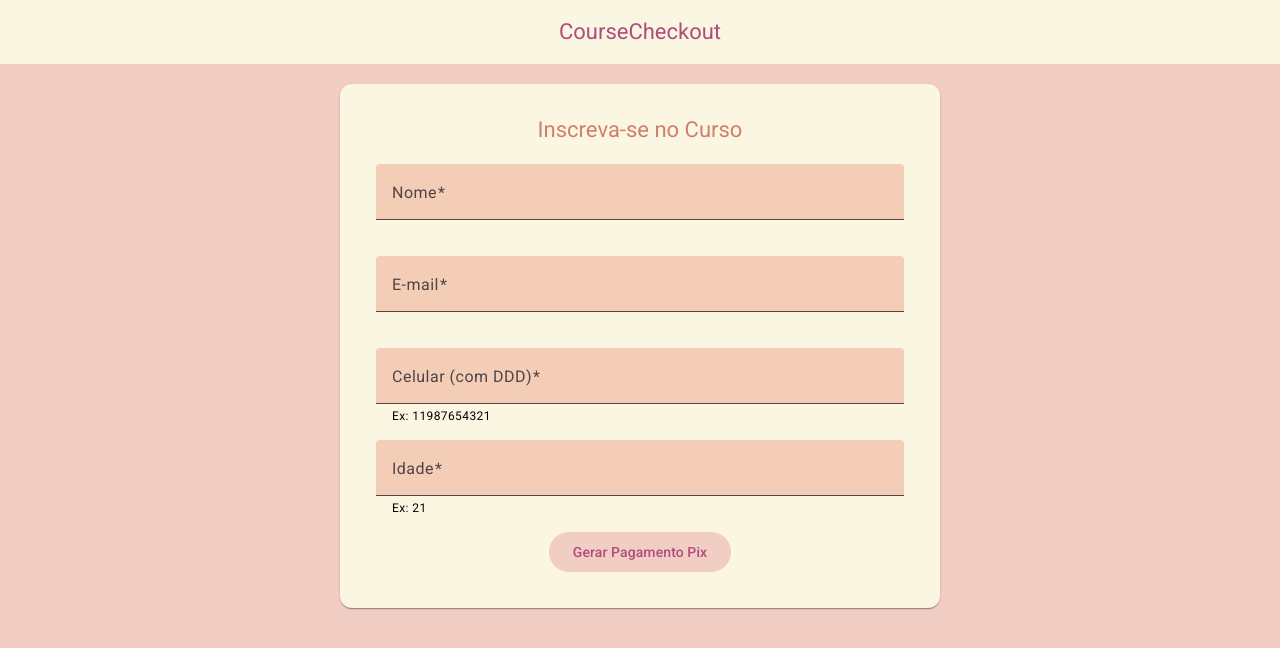
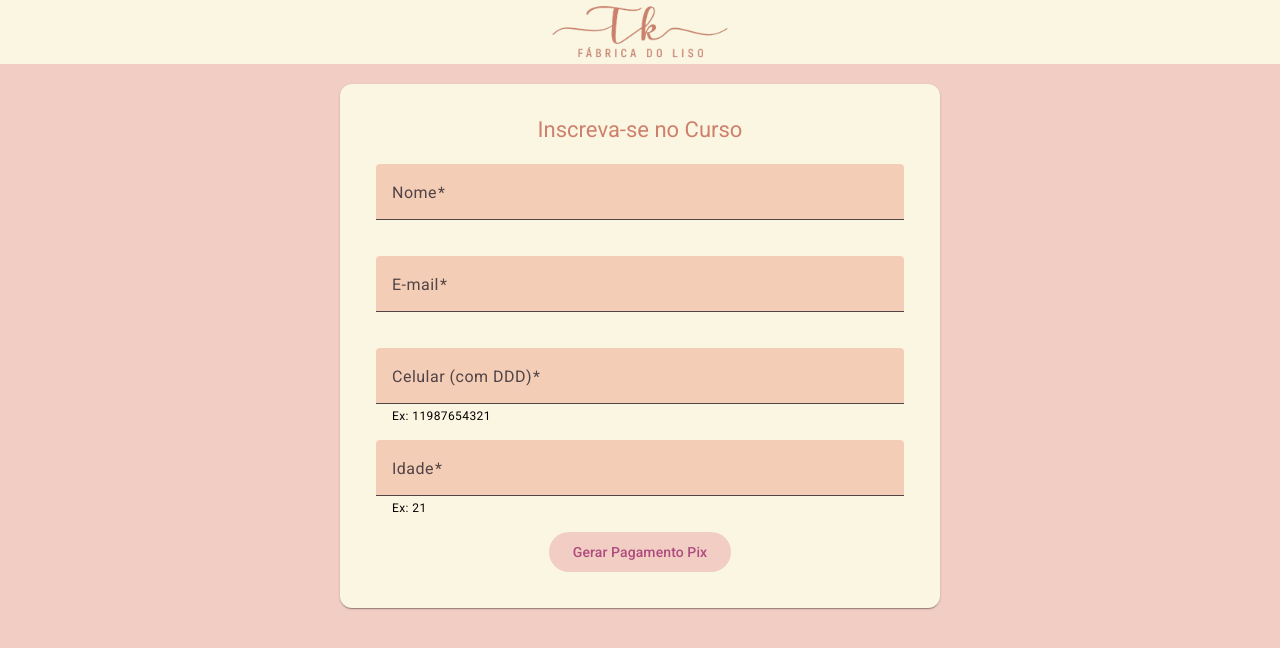
Before and after one commit to gknpp23/CourseCheckout, an Angular app in the folder frontend/: page / in a window 1280 px wide. Shown: the top 648 px of the page. Built offline with nearby package versions, Linux system fonts and the light colour scheme.

Commit message:
feat(ui): incluir logo na mat-toolbar

```diff
--- a/frontend/src/app/app.component.ts
+++ b/frontend/src/app/app.component.ts
@@ -8,13 +8,15 @@
   imports: [RouterOutlet, MatToolbarModule],
   template: `
     <mat-toolbar color="primary">
-      <span>CourseCheckout</span>
+      <img src="../assets/logo.png" alt="Logo" style="height: 190px; margin-top: 5px;">
     </mat-toolbar>
     <router-outlet></router-outlet>
   `,
   styles: [`
     mat-toolbar {
       margin-bottom: 20px;
+      display: flex;
+      align-items: center;
     }
     :host {
       display: block;
```
Also changed, not shown: frontend/src/assets/logo.png (added).
